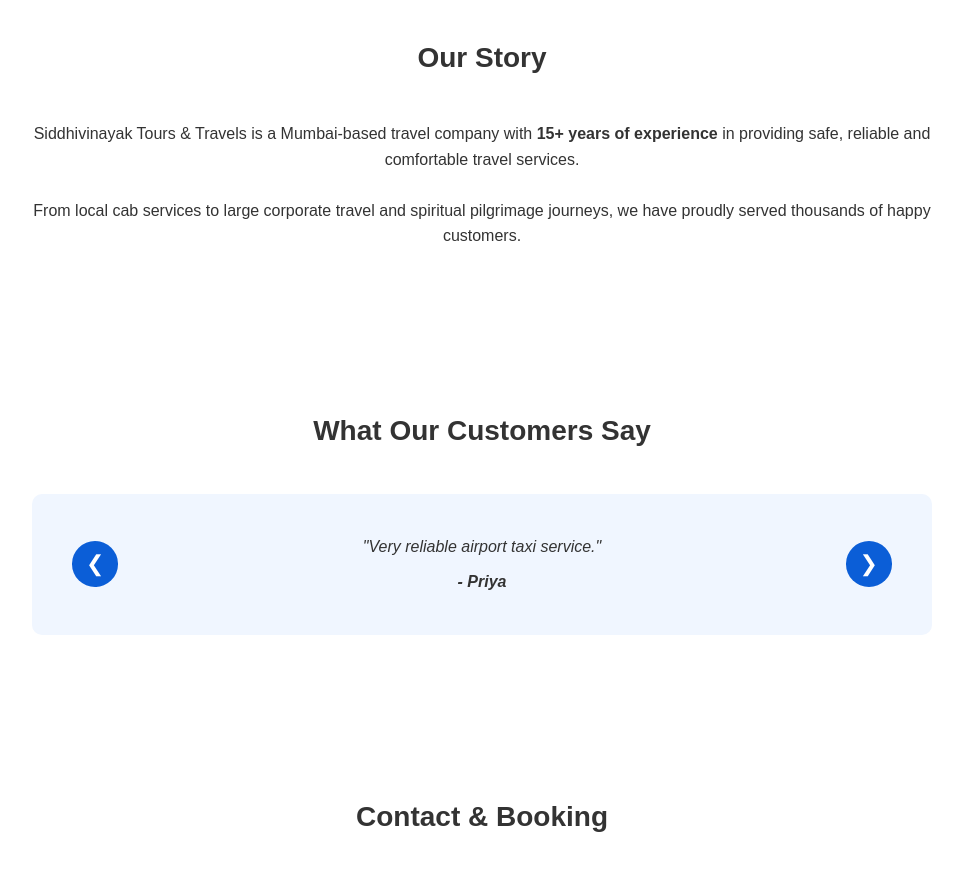
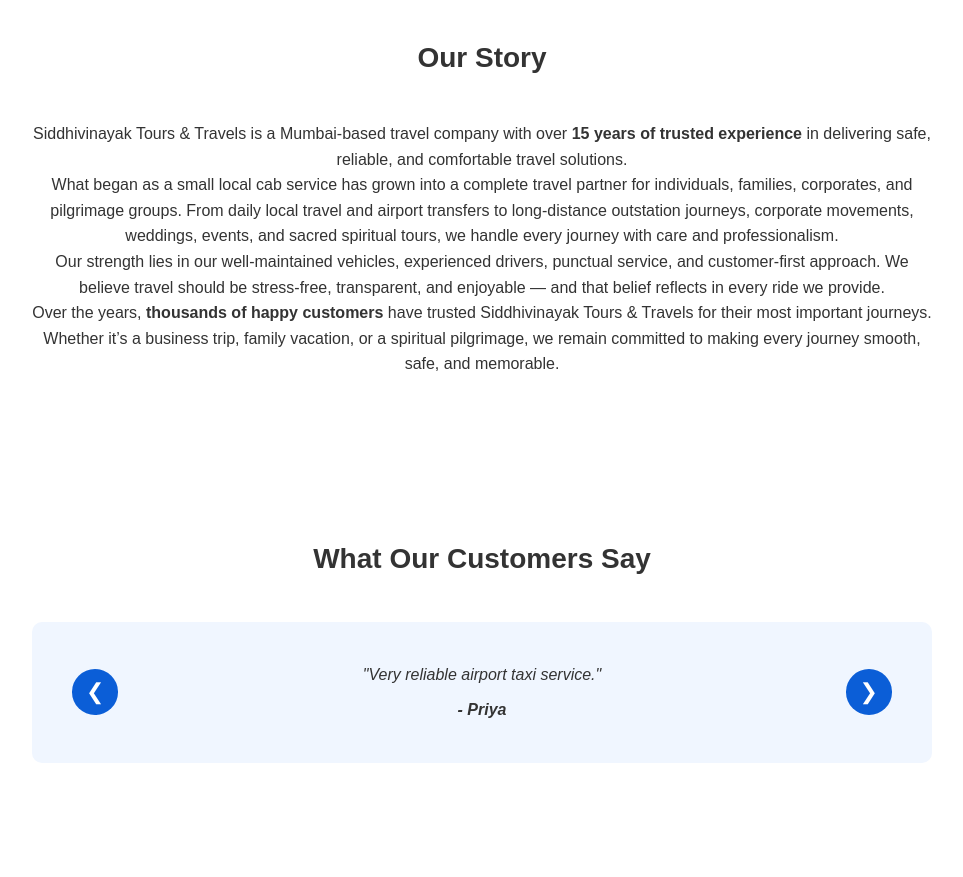
Before and after one commit to Sohel1708/siddhivinayak-tours-travels, a website: page index.html in a window 1280 px wide. Shown: the part 1800-2677 px from the top of the page, without its empty margins (158-1121 px from the left). Drawn offline with Linux system fonts and the light colour scheme.

Commit message:
Our Story section changed

```diff
--- a/index.html
+++ b/index.html
@@ -110,15 +110,37 @@
 <!-- ================= OUR STORY ================= -->
 <section id="about">
   <h2>Our Story</h2>
-  <p class="center-text">
-    Siddhivinayak Tours & Travels is a Mumbai-based travel company with
-    <strong>15+ years of experience</strong> in providing safe, reliable and
-    comfortable travel services.
-    <br><br>
-    From local cab services to large corporate travel and spiritual pilgrimage
-    journeys, we have proudly served thousands of happy customers.
-  </p>
+
+  <div class="center-text">
+    <p>
+      Siddhivinayak Tours & Travels is a Mumbai-based travel company with over
+      <strong>15 years of trusted experience</strong> in delivering safe, reliable,
+      and comfortable travel solutions.
+    </p>
+
+    <p>
+      What began as a small local cab service has grown into a complete travel partner
+      for individuals, families, corporates, and pilgrimage groups. From daily local
+      travel and airport transfers to long-distance outstation journeys, corporate
+      movements, weddings, events, and sacred spiritual tours, we handle every journey
+      with care and professionalism.
+    </p>
+
+    <p>
+      Our strength lies in our well-maintained vehicles, experienced drivers, punctual
+      service, and customer-first approach. We believe travel should be stress-free,
+      transparent, and enjoyable — and that belief reflects in every ride we provide.
+    </p>
+
+    <p>
+      Over the years, <strong>thousands of happy customers</strong> have trusted
+      Siddhivinayak Tours & Travels for their most important journeys. Whether it’s a
+      business trip, family vacation, or a spiritual pilgrimage, we remain committed to
+      making every journey smooth, safe, and memorable.
+    </p>
+  </div>
 </section>
+
 
 <!-- ================= TESTIMONIALS ================= -->
 <section>
```
